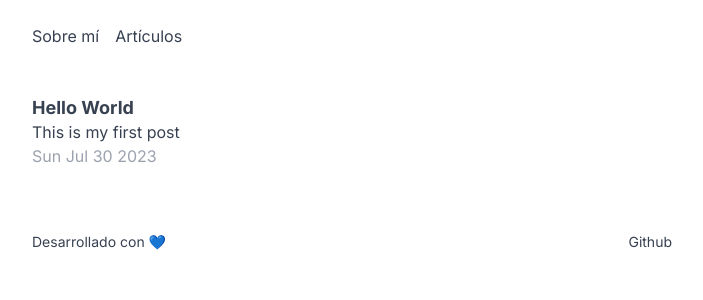
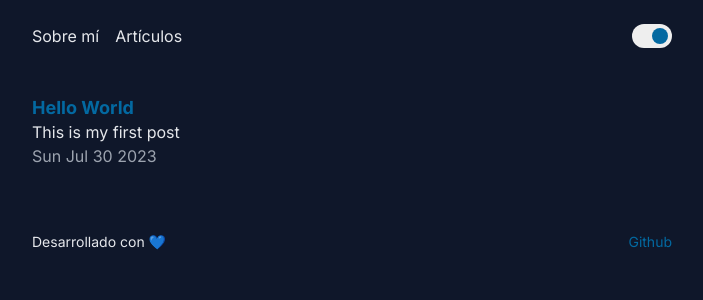
Before and after one commit to byandrev/blog, a Next.js app: page /posts in a window 1280 px wide. Shown: the top 300 px of the page, without its empty margins (288-991 px from the left). Built offline with nearby package versions, Linux system fonts and the light colour scheme.

Commit message:
set dark styles

```diff
--- a/src/app/layout.tsx
+++ b/src/app/layout.tsx
@@ -21,7 +21,7 @@ export default function RootLayout({
   return (
     <html lang="es">
       <body
-        className={`bg-white text-gray-700 antialiased" ${inter.className}`}
+        className={`bg-white dark:bg-slate-900 text-gray-700 dark:text-gray-200 antialiased" ${inter.className}`}
       >
         <Header />
         <Container>{children}</Container>
--- a/src/components/Header.tsx
+++ b/src/components/Header.tsx
@@ -1,13 +1,22 @@
 import Container from "@/components/Container";
-import Link from "next/link";
+import Link from "./Link";
+import ThemeSwitch from "./ThemeSwitch";
 
 function Header() {
   return (
     <header className="py-6 mb-6">
       <Container>
-        <nav className="flex space-x-4">
-          <Link href="/">Sobre mí</Link>
-          <Link href="/posts">Artículos</Link>
+        <nav className="flex justify-between">
+          <div className="flex space-x-4 j">
+            <Link href="/" color="text-inherit">
+              Sobre mí
+            </Link>
+            <Link href="/posts" color="text-inherit">
+              Artículos
+            </Link>
+          </div>
+
+          <ThemeSwitch />
         </nav>
       </Container>
     </header>
--- a/src/components/Link.tsx
+++ b/src/components/Link.tsx
@@ -7,12 +7,20 @@ type LinkProps = {
   href: string;
   target?: "_blank" | "_self" | "_parent" | "_top";
   className?: string;
+  color?: string;
 };
 
-const Link: FC<LinkProps> = ({ children, href, target, as, className }) => {
+const Link: FC<LinkProps> = ({
+  children,
+  href,
+  target,
+  as,
+  color,
+  className,
+}) => {
   return (
     <LinkNext
-      className={`text-primary hover:underline ${className}`}
+      className={`${color || "text-sky-700"} hover:underline ${className}`}
       as={as}
       href={href}
       target={target}
```
